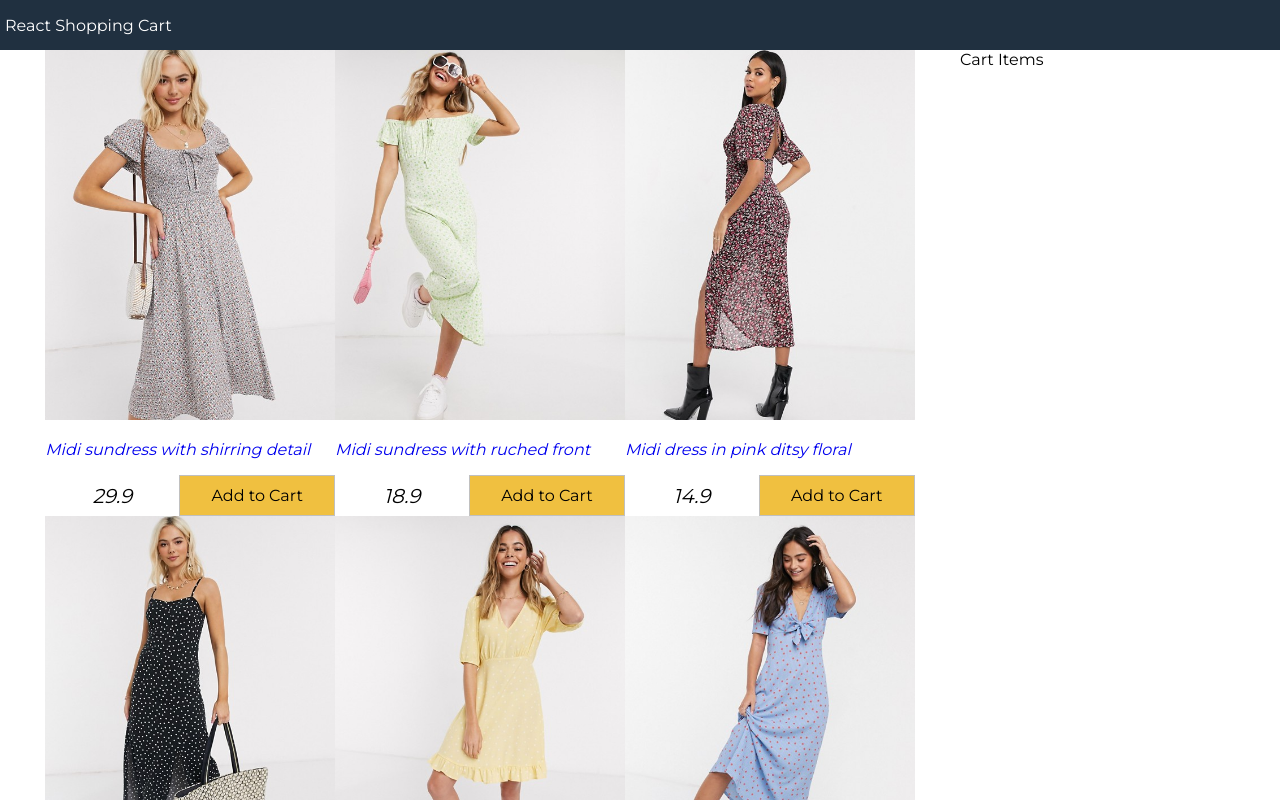
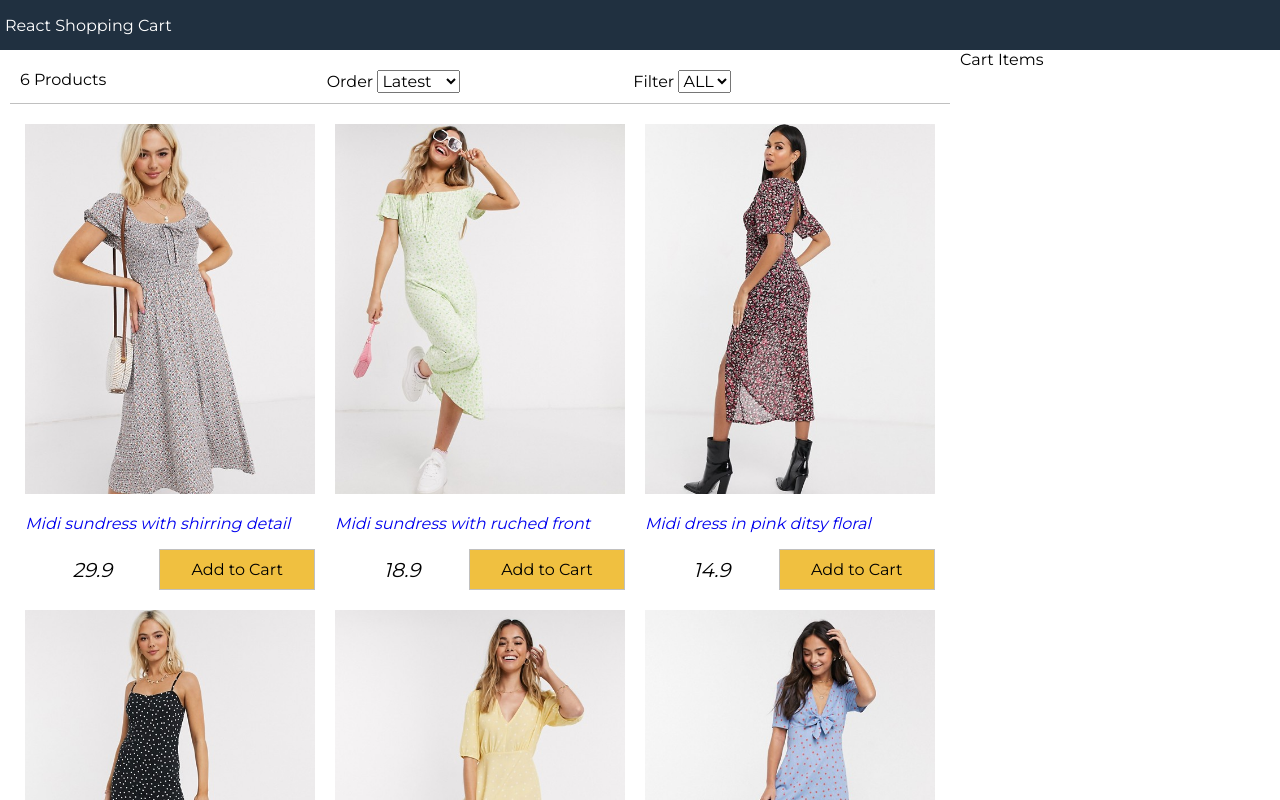
Before and after one commit to Rohit-Tomar/react-shopping-cart, a React (Create React App) app: page / in a window 1280 px wide. Shown: the top 800 px of the page. Built offline with nearby package versions, Linux system fonts and the light colour scheme.

Commit message:
filter component

```diff
--- a/src/App.js
+++ b/src/App.js
@@ -1,5 +1,6 @@
 // feature 1
 import React from "react";
+import Filter from "./components/Filter";
 import Products from "./components/Products";
 import data from "./data.json";
 
@@ -12,6 +13,44 @@
       sort: "",
     };
   }
+  sortProducts = event => {
+    const sort = event.target.value;
+    this.setState(prevState => {
+      return {
+        sort: sort,
+        products: prevState.products
+          .slice()
+          .sort((a, b) =>
+            sort === "lowest"
+              ? a.price > b.price
+                ? 1
+                : -1
+              : sort === "highest"
+              ? a.price < b.price
+                ? 1
+                : -1
+              : a._id > b._id
+              ? 1
+              : -1
+          ),
+      };
+    });
+  };
+
+  filterProducts = event => {
+    if (event.target.value === "") {
+      // case to show All products
+      this.setState({ size: event.target.value, products: data.products });
+    } else {
+      this.setState({
+        size: event.target.value,
+        products: data.products.filter(
+          product => product.availableSizes.indexOf(event.target.value) >= 0
+        ),
+      });
+    }
+  };
+
   render() {
     return (
       <div className="grid-container">
@@ -21,6 +60,13 @@
         <main>
           <div className="content">
             <div className="main">
+              <Filter
+                count={this.state.products.length}
+                size={this.state.size}
+                sort={this.state.sort}
+                filterProducts={this.filterProducts}
+                sortProducts={this.sortProducts}
+              />
               <Products products={this.state.products} />
             </div>
             <div className="sidebar">Cart Items</div>
--- /dev/null
+++ b/src/components/Filter.js
@@ -0,0 +1,31 @@
+import React, { Component } from "react";
+
+export default class Filter extends Component {
+  render() {
+    return (
+      <div className="filter">
+        <div className="filter-result">{this.props.count} Products</div>
+        <div className="filter-sort">
+          Order{" "}
+          <select value={this.props.sort} onChange={this.props.sortProducts}>
+            <option>Latest</option>
+            <option value="lowest">Lowest</option>
+            <option value="highest">highest</option>
+          </select>
+        </div>
+        <div className="filter-size">
+          Filter{" "}
+          <select value={this.props.size} onChange={this.props.filterProducts}>
+            <option value="">ALL</option>
+            <option value="XS">XS</option>
+            <option value="S">S</option>
+            <option value="M">M</option>
+            <option value="L">L</option>
+            <option value="XL">XL</option>
+            <option value="XXL">XXL</option>
+          </select>
+        </div>
+      </div>
+    );
+  }
+}
--- a/src/index.css
+++ b/src/index.css
@@ -86,6 +86,7 @@
   flex-direction: column;
   justify-content: space-between;
   height: 100%;
+  margin: 1rem;
 }
 .product img {
   max-height: 37rem;
@@ -113,3 +114,15 @@
 .button.primary {
   background-color: #f0c040;
 }
+/* Filter  */
+
+.filter {
+  display: flex;
+  justify-content: space-between;
+  padding: 1rem;
+  margin: 1rem;
+  border-bottom: .1rem #c0c0c0 solid;
+}
+.filter div {
+  flex: 1;
+}
```
